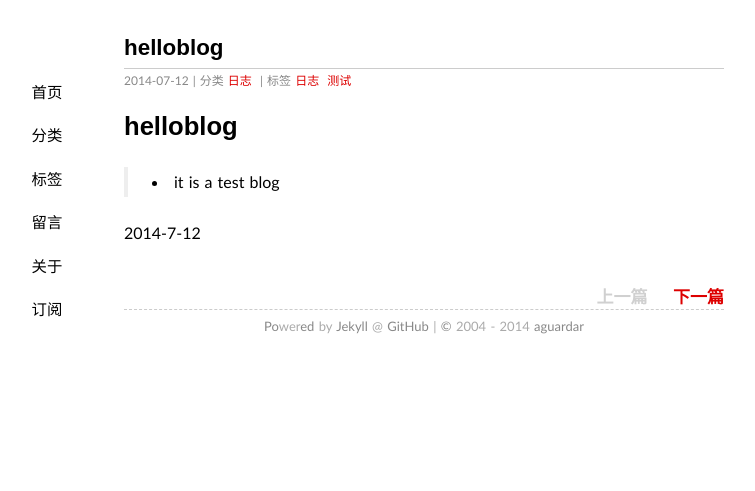
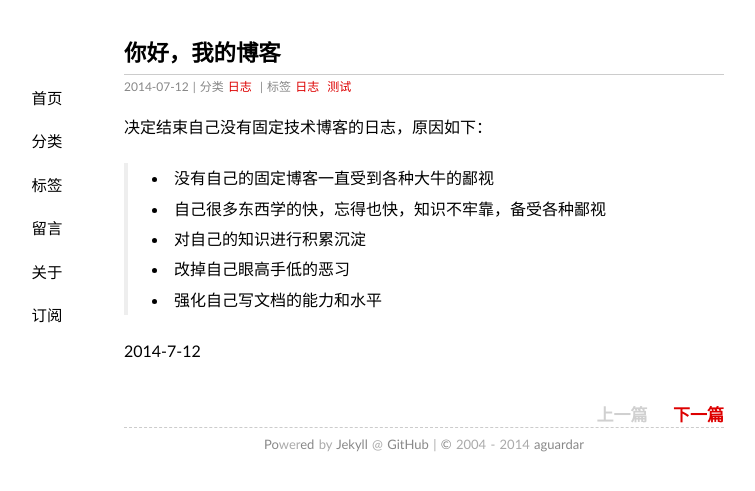
Before and after one commit to aguardar/aguardar.github.com, a Jekyll site: the page built from _posts/2014-7-12-helloblog.md, in a window 1280 px wide. Shown: the top 491 px of the page, without its empty margins (216-971 px from the left). Built offline with Jekyll 4.4.1, drawn with Linux system fonts in a browser that asks for light colours; some web fonts are replaced; Markdown is read by kramdown in place of the engine named in the settings; comment, search, counter and statistics services are not loaded.

Commit message:
Update 2014-7-12-helloblog.md

```diff
--- a/_posts/2014-7-12-helloblog.md
+++ b/_posts/2014-7-12-helloblog.md
@@ -1,13 +1,17 @@
 ---
 date: 2014.7.12
 layout: post
-title: helloblog
+title: 你好，我的博客
 thread: 164
 categories: 日志
 tags:  日志 测试
 ---
+决定结束自己没有固定技术博客的日志，原因如下：
+>* 没有自己的固定博客一直受到各种大牛的鄙视
+>* 自己很多东西学的快，忘得也快，知识不牢靠，备受各种鄙视
+>* 对自己的知识进行积累沉淀
+>* 改掉自己眼高手低的恶习
+>* 强化自己写文档的能力和水平
 
-#helloblog
->* it is a test blog
 
 2014-7-12
```
